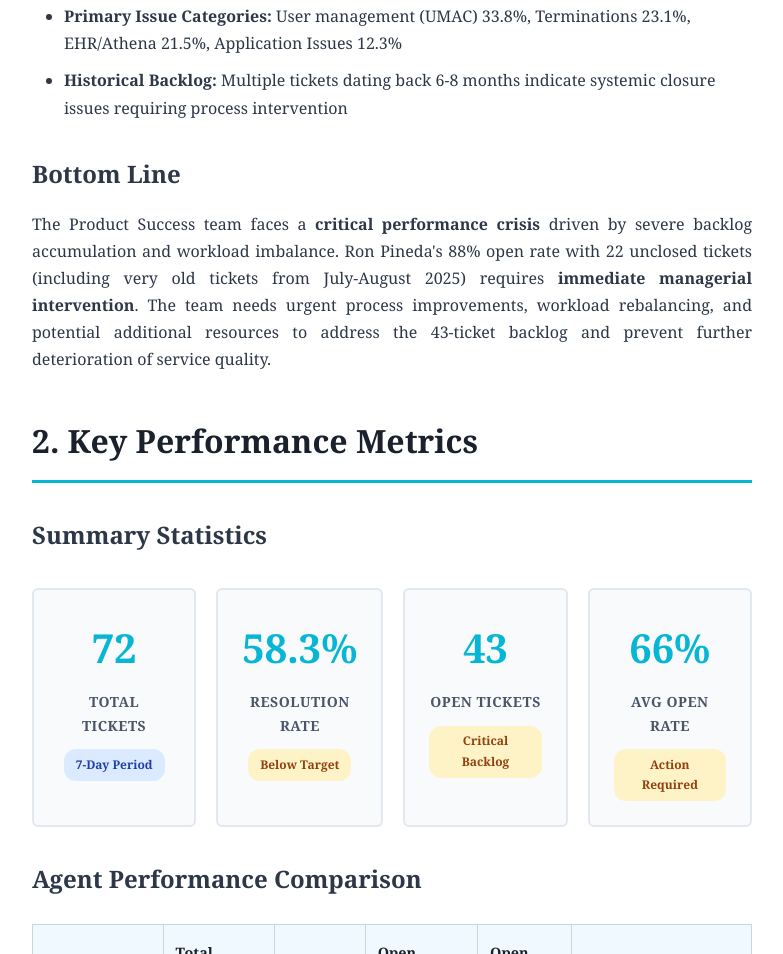
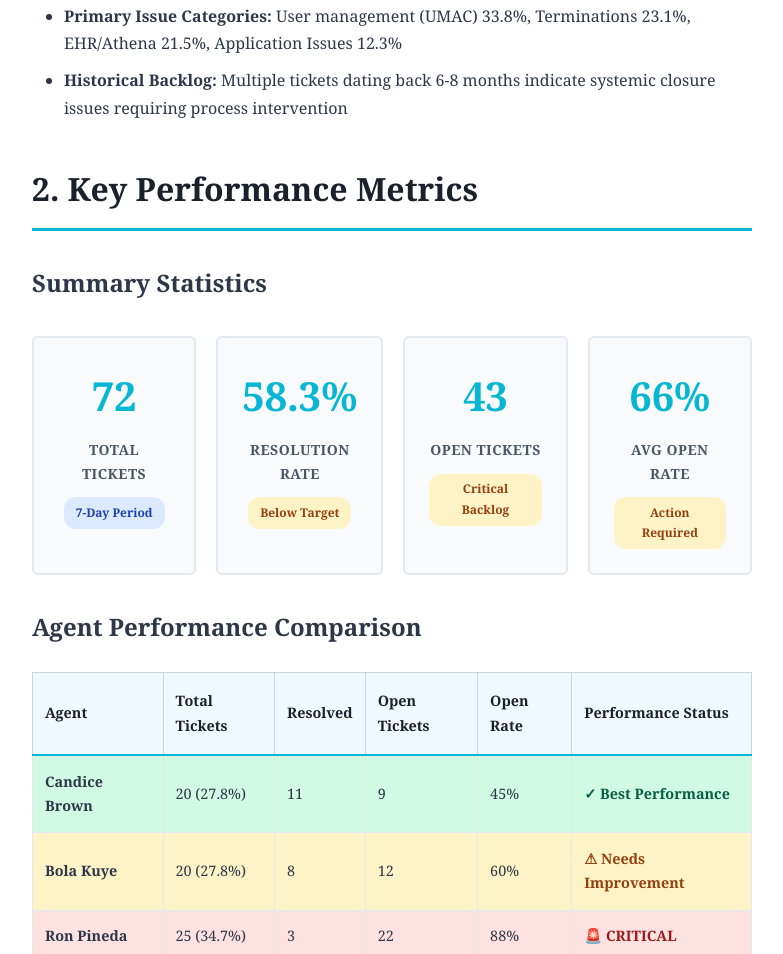
Before and after one commit to agil01/zendesk-reports, a plain HTML site: page product_success_team_metrics_mar9-mar15_2026.html in a window 1280 px wide. Shown: the part 2719-3673 px from the top of the page, without its empty margins (248-1031 px from the left). Drawn offline with nearby package versions, Linux system fonts and the light colour scheme.

Commit message:
Remove Bottom Line section from team metrics report
Co-Authored-By: Claude Opus 4.6 <noreply@anthropic.com>

```diff
--- a/product_success_team_metrics_mar9-mar15_2026.html
+++ b/product_success_team_metrics_mar9-mar15_2026.html
@@ -508,9 +508,6 @@
             <li><strong>Primary Issue Categories:</strong> User management (UMAC) 33.8%, Terminations 23.1%, EHR/Athena 21.5%, Application Issues 12.3%</li>
             <li><strong>Historical Backlog:</strong> Multiple tickets dating back 6-8 months indicate systemic closure issues requiring process intervention</li>
         </ul>
-
-        <h2>Bottom Line</h2>
-        <p>The Product Success team faces a <strong>critical performance crisis</strong> driven by severe backlog accumulation and workload imbalance. Ron Pineda's 88% open rate with 22 unclosed tickets (including very old tickets from July-August 2025) requires <strong>immediate managerial intervention</strong>. The team needs urgent process improvements, workload rebalancing, and potential additional resources to address the 43-ticket backlog and prevent further deterioration of service quality.</p>
     </section>
 
     <div class="page-break"></div>
```
